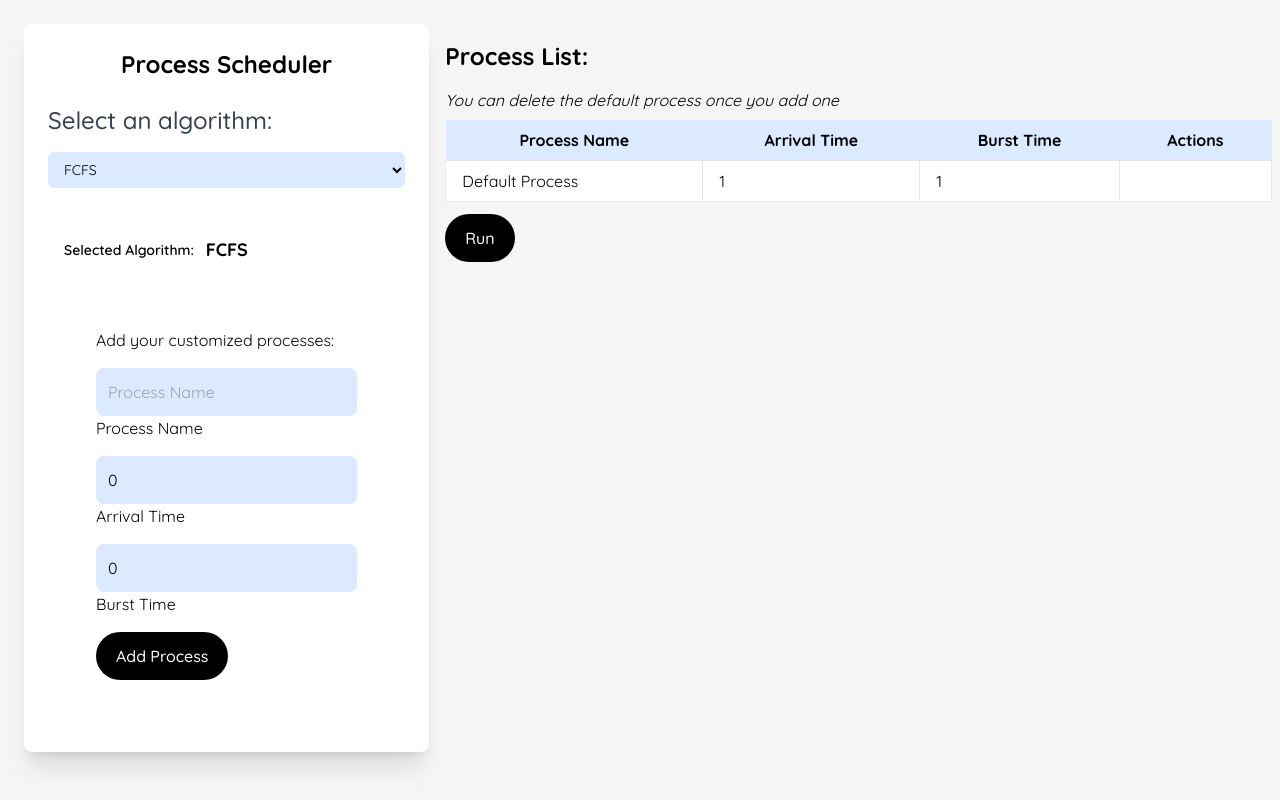
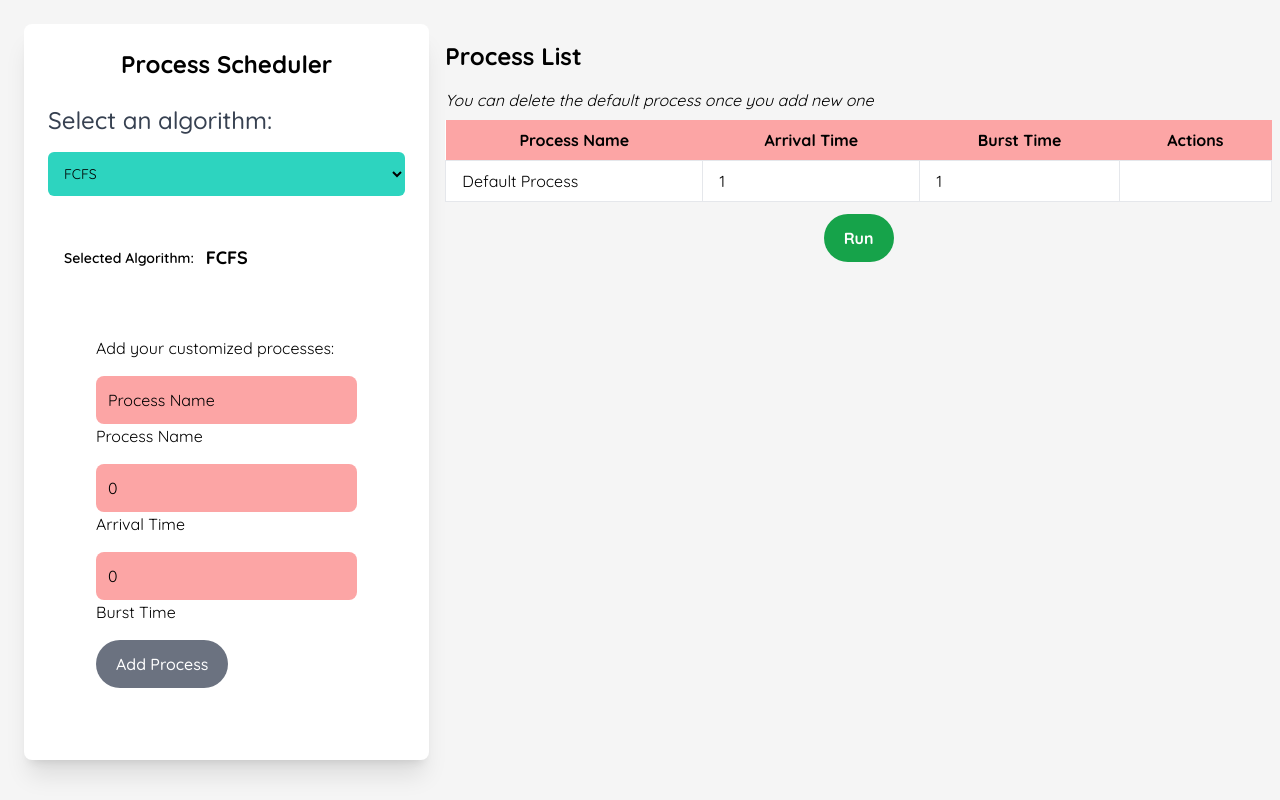
Before and after one commit to bhuwan9898/Process-Scheduling-Algorithms, a React (Vite) app: page / in a window 1280 px wide. Built offline with nearby package versions, Linux system fonts and the light colour scheme.

Commit message:
several animations added

```diff
--- a/src/components/ProcessScheduler.jsx
+++ b/src/components/ProcessScheduler.jsx
@@ -96,7 +96,7 @@ const ProcessScheduler = () => {
               name="algorithm"
               value={selectedAlgorithm}
               onChange={handleAlgorithmChange}
-              className="mt-1 block w-full pl-3 pr-10 py-2 text-base bg-blue-100 border-gray-500 focus:outline-none focus:ring-indigo-500 focus:border-indigo-500 sm:text-sm rounded-md"
+              className="mt-1 block w-full pl-3 pr-10 py-3 text-base bg-teal-400 border-gray-500 focus:outline-none focus:ring-indigo-500 focus:border-indigo-500 sm:text-sm rounded-md"
             >
               {algorithms.map((algo) => (
                 <option key={algo} value={algo}>
@@ -114,9 +114,8 @@ const ProcessScheduler = () => {
             <div className="rounded-lg bg-white lg:col-span-3 lg:p-12">
               <form onSubmit={handleAddButton} className="space-y-4">
                 <h1>Add your customized processes:</h1>
-
                 <input
-                  className="w-full rounded-lg bg-blue-100 p-3"
+                  className="w-full placeholder-black rounded-lg bg-red-300 p-3"
                   placeholder="Process Name"
                   type="text"
                   name="processName"
@@ -128,7 +127,7 @@ const ProcessScheduler = () => {
                 </label>
 
                 <input
-                  className="w-full rounded-lg bg-blue-100 p-3"
+                  className="w-full rounded-lg bg-red-300 p-3"
                   placeholder="Arrival Time"
                   type="number"
                   min="0"
@@ -141,7 +140,7 @@ const ProcessScheduler = () => {
                 </label>
 
                 <input
-                  className="w-full rounded-lg bg-blue-100 p-3"
+                  className="w-full rounded-lg bg-red-300 p-3"
                   placeholder="Burst Time"
                   type="number"
                   min="1"
@@ -155,7 +154,7 @@ const ProcessScheduler = () => {
                 <div className="mt-4">
                   <button
                     type="submit"
-                    className="inline-block w-full rounded-3xl bg-black px-5 py-3 font-medium text-white sm:w-auto"
+                    className="inline-block w-full rounded-3xl bg-gray-500 px-5 py-3 font-medium text-white sm:w-auto"
                   >
                     Add Process
                   </button>
@@ -166,23 +165,17 @@ const ProcessScheduler = () => {
         </div>
         {/* Display the process list in a table */}
         <div className="lg:col-span-2 mt-8 p-2">
-          <h4 className="text-2xl font-bold mb-4">{"Process List:"}</h4>
+          <h4 className="text-2xl font-bold mb-4">Process List</h4>
           <h1>
-            <i>You can delete the default process once you add one</i>
+            <i>You can delete the default process once you add new one</i>
           </h1>
           <table className="min-w-full bg-white mt-2">
             <thead>
-              <tr>
-                <th className="py-2 px-4 bg-blue-100 text-center">
-                  Process Name
-                </th>
-                <th className="py-2 px-4 bg-blue-100 text-center">
-                  Arrival Time
-                </th>
-                <th className="py-2 px-4 bg-blue-100 text-center">
-                  Burst Time
-                </th>
-                <th className="py-2 px-4 bg-blue-100 text-center">Actions</th>
+              <tr className="bg-red-300">
+                <th className="py-2 px-4  text-center">Process Name</th>
+                <th className="py-2 px-4 text-center">Arrival Time</th>
+                <th className="py-2 px-4  text-center">Burst Time</th>
+                <th className="py-2 px-4  text-center">Actions</th>
               </tr>
             </thead>
             <tbody>
@@ -219,12 +212,18 @@ const ProcessScheduler = () => {
               ))}
             </tbody>
           </table>
-          <button
-            onClick={handleRunButton}
-            className=" w-full rounded-3xl bg-black mt-3 px-5 py-3 font-medium text-white sm:w-auto"
-          >
-            Run
-          </button>
+          <div className="flex flex-col items-center">
+            <button
+              onClick={handleRunButton}
+              className=" w-full rounded-3xl bg-green-600 mt-3 px-5 py-3 font-bold text-white sm:w-auto"
+            >
+              Run
+            </button>
+            {runClicked && (
+              <iframe src="https://lottie.host/embed/7a782088-b6c5-41fc-9667-d6c65aa66c88/qcAbcIglZu.json"></iframe>
+            )}
+          </div>
+
           {/* show the gnatt chart when the run button is clicked*/}
           {runClicked && <GanttCharts graphData={graphData} />}
         </div>
```
Also changed, not shown: src/algorithms/schedulingAlgotrithms.js (line endings or trailing spaces).
